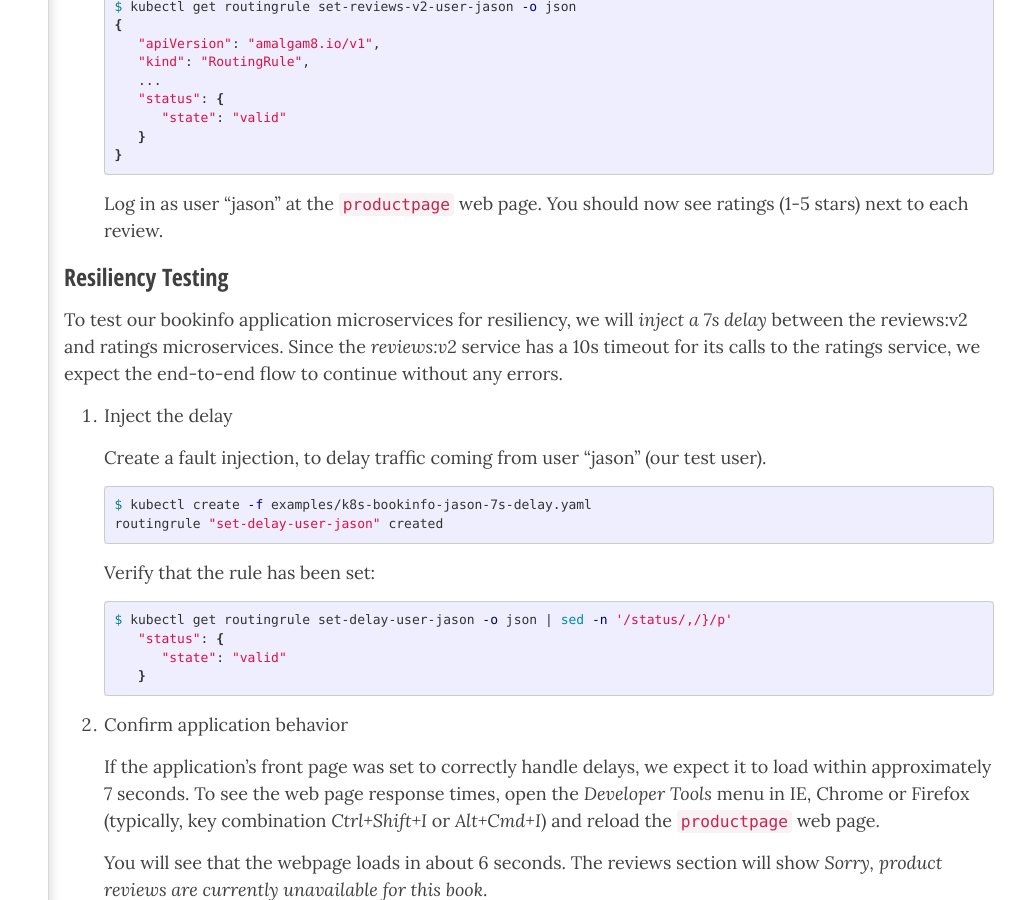
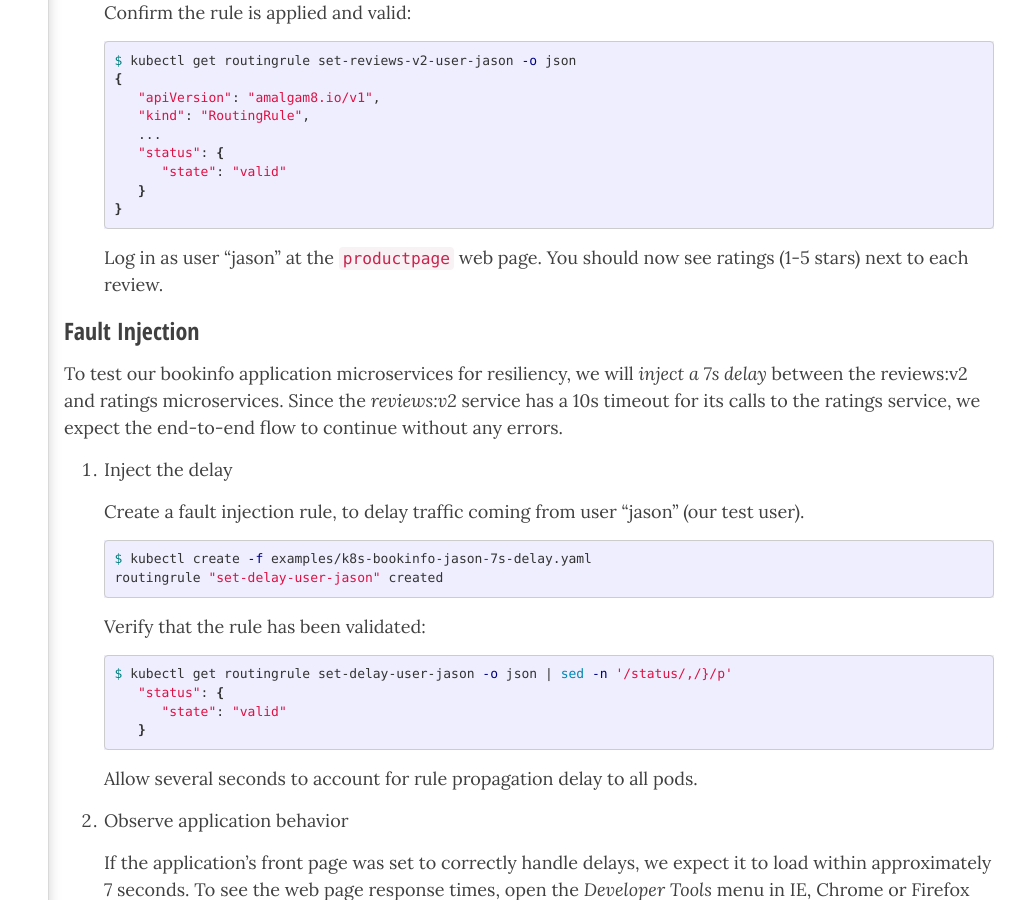
Before and after one commit to amalgam8/amalgam8.github.io, a Jekyll site: the page built from _docs/4-kubernetes/3-bookinfo.md, in a window 1280 px wide and 900 px high, scrolled down 2383 px. Shown: the whole window, without its empty margins (271-1280 px from the left). Built offline with Jekyll 4.4.1, drawn with Linux system fonts in a browser that asks for light colours; nearby versions of some CDN libraries; some of the changed text lies outside the part shown.

````diff
--- a/_docs/4-kubernetes/3-bookinfo.md
+++ b/_docs/4-kubernetes/3-bookinfo.md
@@ -10,8 +10,8 @@ order: 4
 Please refer to [bookinfo](/docs/demo-bookinfo.html) for a detailed description of the
  application and use case.
 
-> Unlike the original bookinfo sample, this walkthrough does not currently support controlled
-> resiliency testing with Gremlin. These steps may be added in the future.
+> Unlike the original bookinfo sample, this walkthrough currently supports fault injection only,
+> without validation of failure recovery. These steps may be added in the future.
 >
 > Before attempting to run this sample, please read through the [prerequisites and caveats](/docs/kubernetes-integration-intro.html#prerequisites-caveats)
 
@@ -88,6 +88,8 @@ Please refer to [bookinfo](/docs/demo-bookinfo.html) for a detailed description
    $ kubectl get routingrules -o json
    ```
 
+   Since rule propagation to the proxies is asynchronous, you ahould wait a few seconds for the rules
+   to propagate to all pods before attempting to access the application.
    If you open the Bookinfo URL (`http://$GATEWAY_URL/productpage/productpage`) in your browser,
    you should see the bookinfo application `productpage` displayed. Notice that the `productpage`
    is displayed, with no rating stars since `reviews:v1` does not access the ratings service.
@@ -119,7 +121,7 @@ Please refer to [bookinfo](/docs/demo-bookinfo.html) for a detailed description
    Log in as user "jason" at the `productpage` web page. You should now see ratings (1-5 stars) next
    to each review.
 
-### Resiliency Testing
+### Fault Injection
 
    To test our bookinfo application microservices for resiliency, we will _inject a 7s delay_
    between the reviews:v2 and ratings microservices. Since the _reviews:v2_ service has a
@@ -128,14 +130,14 @@ Please refer to [bookinfo](/docs/demo-bookinfo.html) for a detailed description
 
 1. Inject the delay
 
-   Create a fault injection, to delay traffic coming from user "jason" (our test user).
+   Create a fault injection rule, to delay traffic coming from user "jason" (our test user).
 
    ```bash
    $ kubectl create -f examples/k8s-bookinfo-jason-7s-delay.yaml
    routingrule "set-delay-user-jason" created
    ```
 
-   Verify that the rule has been set:
+   Verify that the rule has been validated:
 
    ```bash
    $ kubectl get routingrule set-delay-user-jason -o json | sed -n '/status/,/}/p'
@@ -144,7 +146,9 @@ Please refer to [bookinfo](/docs/demo-bookinfo.html) for a detailed description
       }
    ```
 
-1. Confirm application behavior
+   Allow several seconds to account for rule propagation delay to all pods.
+
+1. Observe application behavior
 
    If the application's front page was set to correctly handle delays, we expect it
    to load within approximately 7 seconds. To see the web page response times, open the
@@ -154,8 +158,15 @@ Please refer to [bookinfo](/docs/demo-bookinfo.html) for a detailed description
    You will see that the webpage loads in about 6 seconds. The reviews section will show
    *Sorry, product reviews are currently unavailable for this book*.
 
-    > Notice that we are restricting the failure impact to user "jason only. If you login
-    > as any other user, you would not experience any delays.
+   The reason that the entire reviews service has failed is because our bookinfo application
+   has a bug. The timeout between the productpage and reviews service is less (3s) than the
+   timeout between the reviews and ratings service (10s). These kinds of bugs can occur in
+   typical enterprise applications where different teams develop different microservices
+   independently. Amalgam8's fault injection rules help you identify such anomalies without
+   impacting end users.
+
+   > Notice that we are restricting the failure impact to user "jason only. If you login
+   > as any other user, you would not experience any delays.
 
 1. Fixing failures by shifting to a new version
 
````
Also changed, not shown: other parts of _docs/4-kubernetes/3-bookinfo.md (+1 -1 lines).
